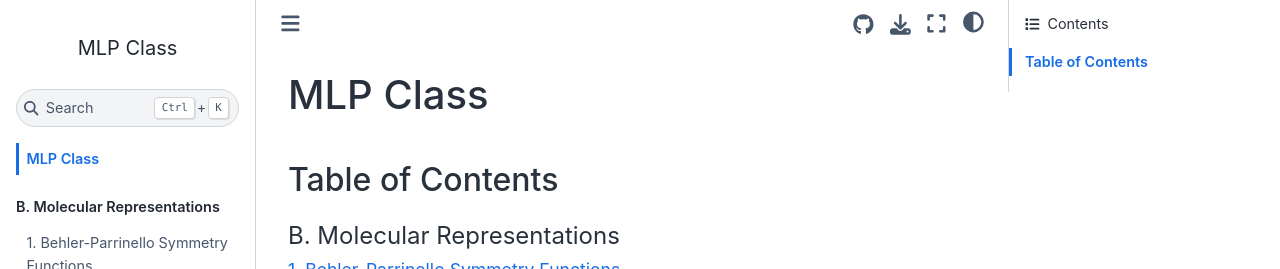
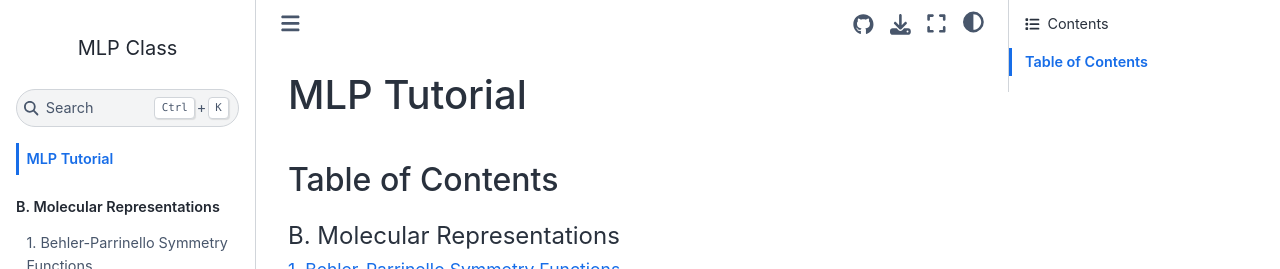
Before and after one commit to cc-ats/mlp_tutorial, a Jupyter Book: the page built from index.md, in a window 1280 px wide. Shown: the top 269 px of the page. Built offline with Jupyter Book 1.0.4 settings and Sphinx 7.4.7 and the Sphinx Book theme 1.1.4, drawn with Linux system fonts in a browser that asks for light colours; pages that are not in the unit, such as notebooks, are missing from menus; comment, search, counter and statistics services are not loaded.

Commit message:
Update index.md

```diff
--- a/index.md
+++ b/index.md
@@ -1,4 +1,4 @@
-# MLP Class
+# MLP Tutorial
 
 ## Table of Contents
 
```
